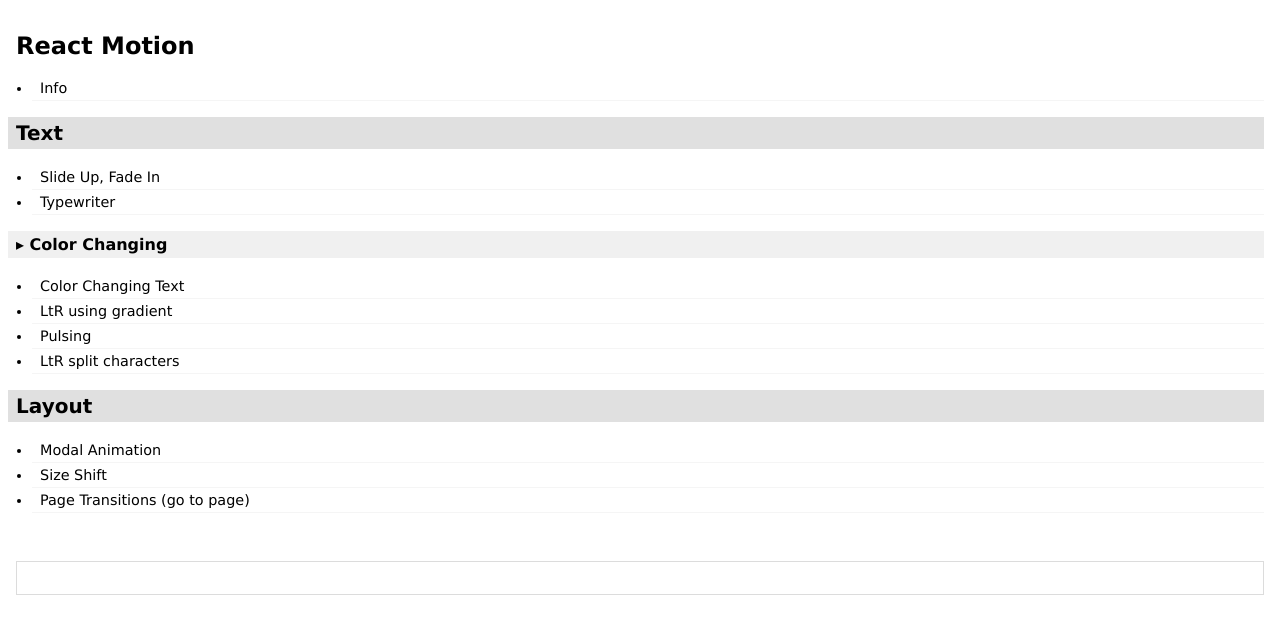
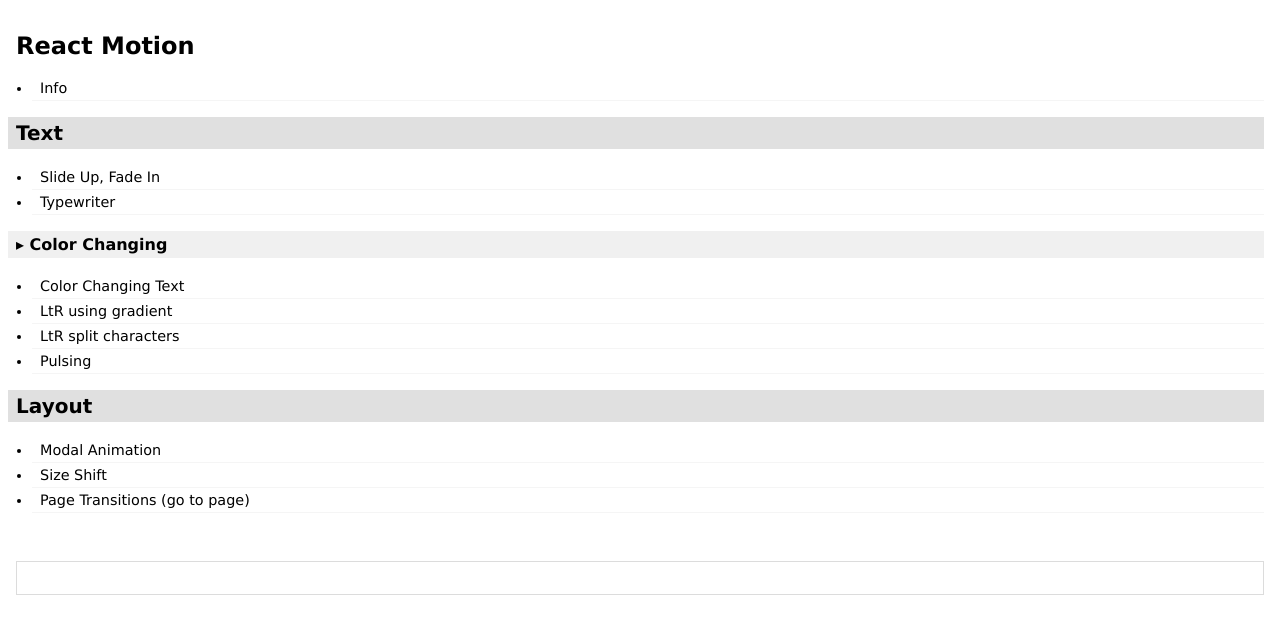
Before and after one commit to vishalicious213/motion-repo, a React (Vite) app: page / in a window 1280 px wide. Shown: the top 634 px of the page. Built offline with nearby package versions, Linux system fonts and the light colour scheme.

Commit message:
updated list order

```diff
--- a/src/App.jsx
+++ b/src/App.jsx
@@ -34,8 +34,8 @@
 				<h3>▸ Color Changing</h3>
 				<li onClick={() => handleClick(ColorChange)}>Color Changing Text</li>
 				<li onClick={() => handleClick(ColorChangeLTR)}>LtR using gradient</li>
+				<li onClick={() => handleClick(ColorChangeSplit)}>LtR split characters</li>
 				<li onClick={() => handleClick(ColorChangePulse)}>Pulsing</li>
-				<li onClick={() => handleClick(ColorChangeSplit)}>LtR split characters</li>
 
 				<h2>Layout</h2>
 				<li onClick={() => handleClick(ModalWrapper)}>Modal Animation</li>
```
